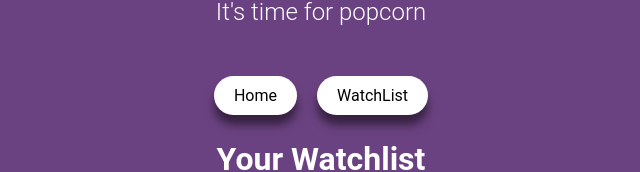
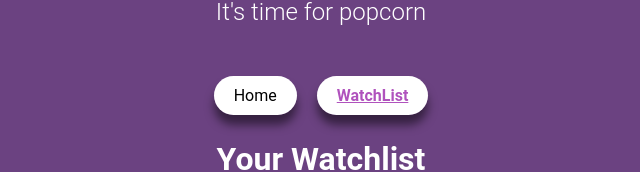
Before and after one commit to lorenarogoz/movie-app, a React (Vite) app: page /watchlist in a window 1280 px wide. Shown: the part 115-287 px from the top of the page, without its empty margins (319-959 px from the left). Built offline with nearby package versions, Linux system fonts and the light colour scheme.

Commit message:
CSS implementation for NavLink

```diff
--- a/src/index.css
+++ b/src/index.css
@@ -359,3 +359,8 @@ nav a:hover {
     justify-content: center;
     display: flex;
 }
+nav a.active {
+    color: #b052bd;
+    font-weight: bold;
+    text-decoration: underline;
+}
```
